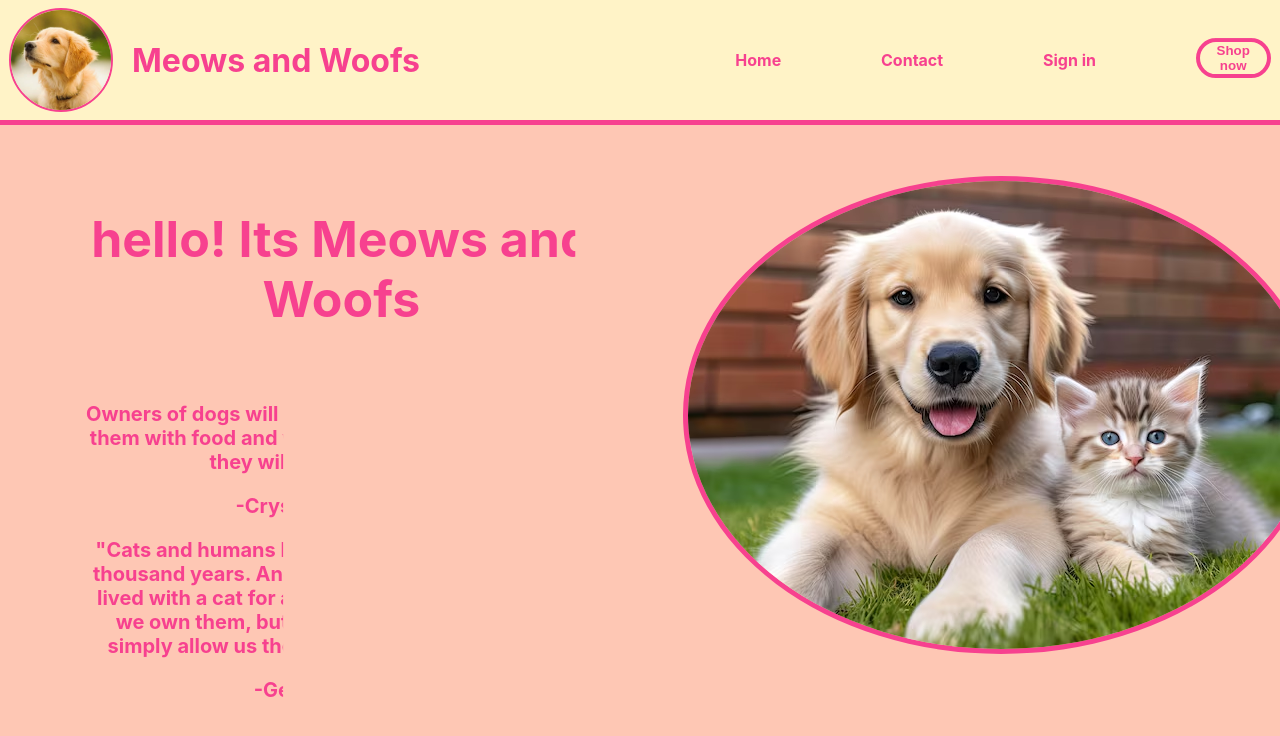
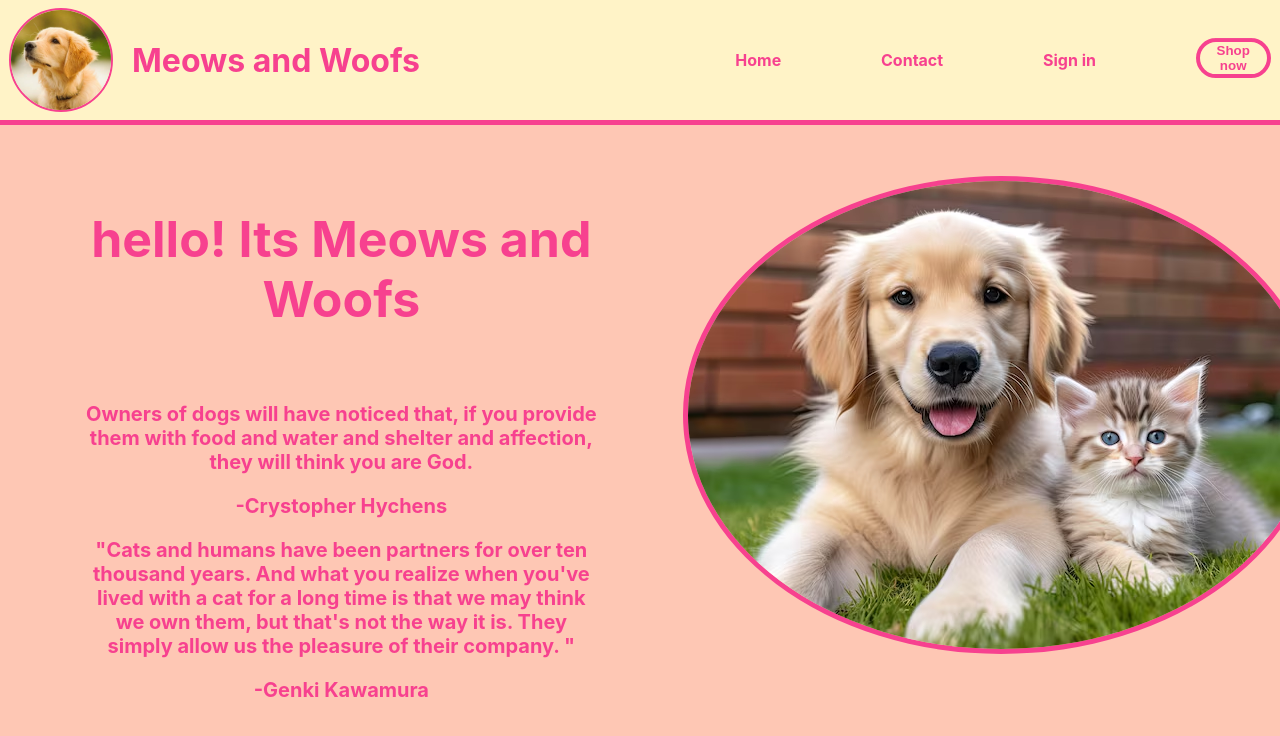
Before and after one commit to Saurav-Shinde/MeowsWoofs, a React (Create React App) app: page / in a window 1280 px wide. Shown: the top 736 px of the page. Built offline with nearby package versions, Linux system fonts and the light colour scheme.

Commit message:
css commit

```diff
--- a/src/Components/Hero/Hero.css
+++ b/src/Components/Hero/Hero.css
@@ -74,7 +74,7 @@
 .heading1{
     font-size: 50px;
     animation: animate 2s forwards;
-    animation-delay: 4s;
+    animation-delay: 2s;
     visibility: hidden;
 }
 @keyframes animate {
@@ -93,7 +93,7 @@
     font-size: 20px;
     animation: animate2 2s forwards;
     visibility: hidden;
-    animation-delay: 5s;
+    animation-delay: 3s;
 }
 @keyframes animate2 {
   from {
```
